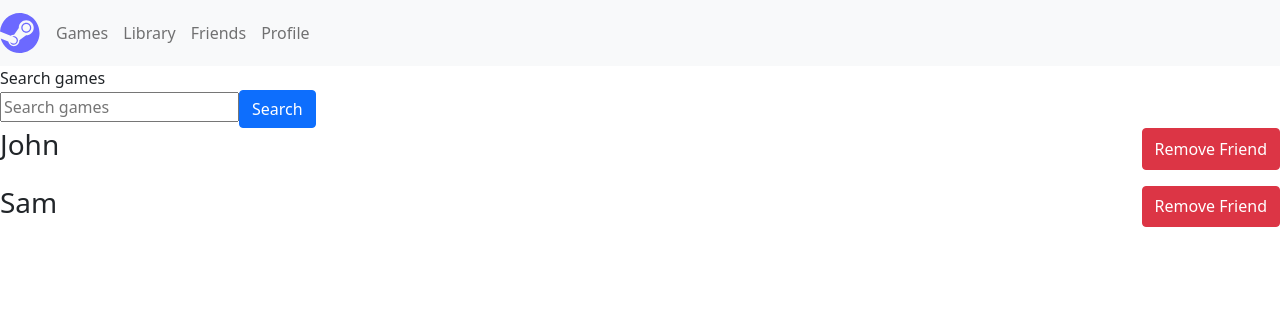
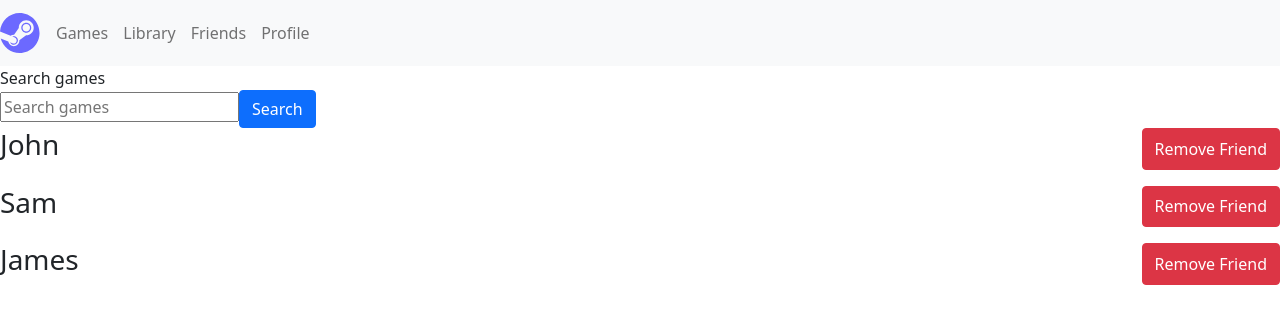
Before and after one commit to olena-zvonenko-epam/ng-steam, an Angular app: page /friends-page in a window 1280 px wide. Shown: the top 324 px of the page. Built offline with nearby package versions, Linux system fonts and the light colour scheme; data requests are answered from the project's data file.

Commit message:
Friends Page Update 2 fix

```diff
--- a/db.json
+++ b/db.json
@@ -145,6 +145,10 @@
     {
       "id": 2,
       "name": "Sam"
+    },
+    {
+      "id": 5,
+      "name": "James"
     }
   ]
 }
--- a/src/app/pages/friends-page/friends-page.component.ts
+++ b/src/app/pages/friends-page/friends-page.component.ts
@@ -56,9 +56,11 @@ export class FriendsPageComponent implements OnInit {
 
   addFriend(person: PersonModel) {
     this.friendsService.addFriend(person);
-    console.log(this.friends.find(friend => friend.id !== person.id));
-
-      this.friends.push(person);
+    setTimeout(() => {
+      if(!this.friends.find(friend => friend.id === person.id)) {
+        this.friends.push(person);
+      }
+    }, 0);
   }
 
   log(item: any) {
```
